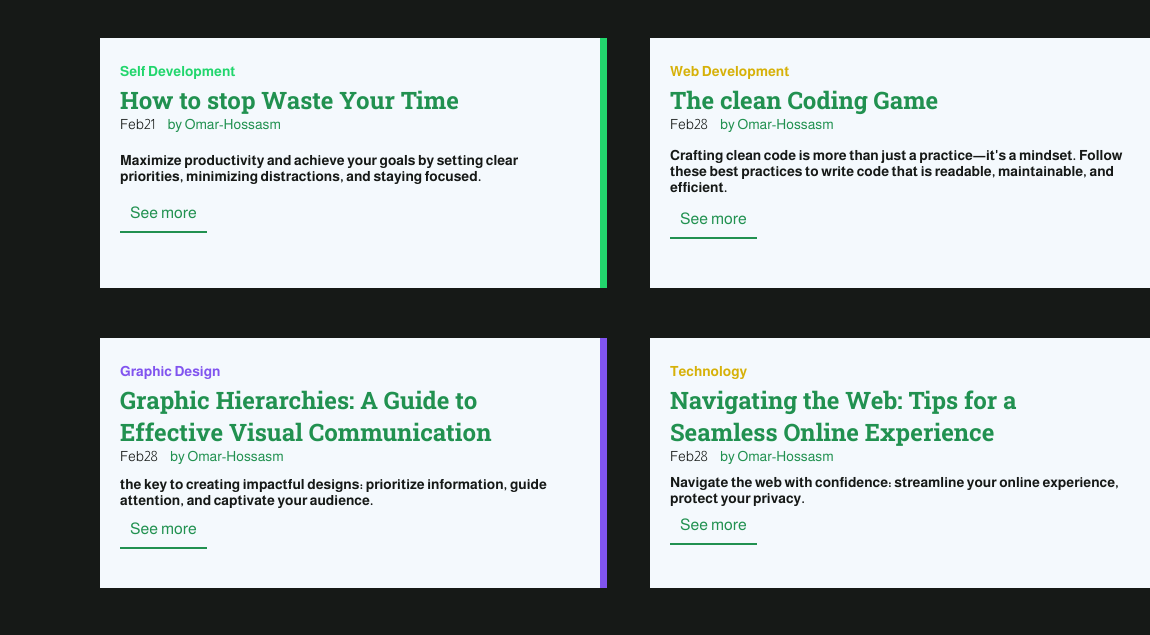
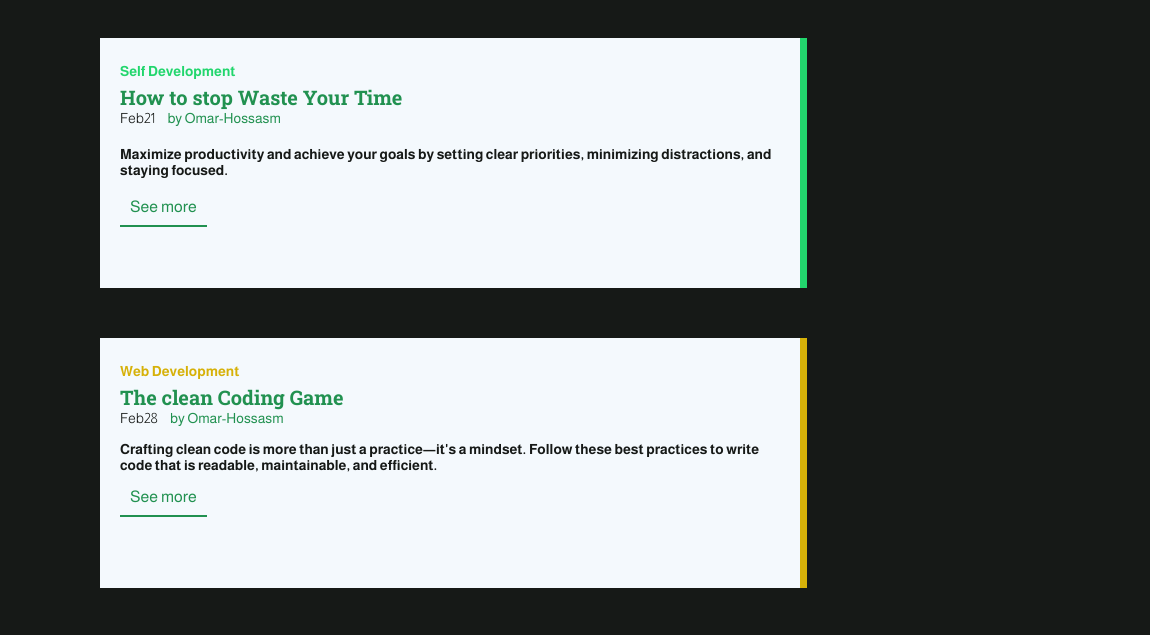
Before and after one commit to OmarHossam-egy/Blog-site, a plain HTML site: page index.html in a window 1024 px wide. Shown: the part 119-754 px from the top of the page, 1150 px wide, since content can reach past the window. Drawn offline with Linux system fonts and the light colour scheme.

Commit message:
index.html

```diff
--- a/assets/css/home.css
+++ b/assets/css/home.css
@@ -265,7 +265,7 @@ footer h2{
 }
 
 
-@media (max-width: 600px) {
+@media (max-width: 671px) {
 
     header{
         padding: 20px ;
@@ -325,7 +325,7 @@ footer h2{
     }
 
 }
-    @media (min-width: 601px) and (max-width: 900px) {
+    @media (min-width: 672px) and (max-width: 900px) {
 
 
 
@@ -370,3 +370,49 @@ footer h2{
     }
 
 }
+@media (min-width: 909px) and (max-width :1075px) {
+
+    .posts{
+        display: grid;
+        grid-template-columns: 1fr ;
+        gap: 50px;
+        margin: 30px 100px;
+
+    }
+
+    .posts .contant h2{
+        color: var(--green);
+        font-weight: 700;
+        font-size: 20px;
+    }
+
+    .post1{
+        width: 700px;
+        height: 250px;
+    }
+    .post2{
+        width: 700px;
+        height: 250px;
+    }
+    .post3{
+        width: 700px;
+        height: 250px;
+    }
+    .post4{
+        width: 700px;
+        height: 250px;
+    }
+
+    .social{
+        margin-top: 10px ;
+        margin-bottom: 20px;
+        display: flex;
+    }
+    .social i{
+        margin: 0px 10px;
+        font-size: 22px;
+    }
+    footer img{
+        width: 70px;
+    }
+}
```
